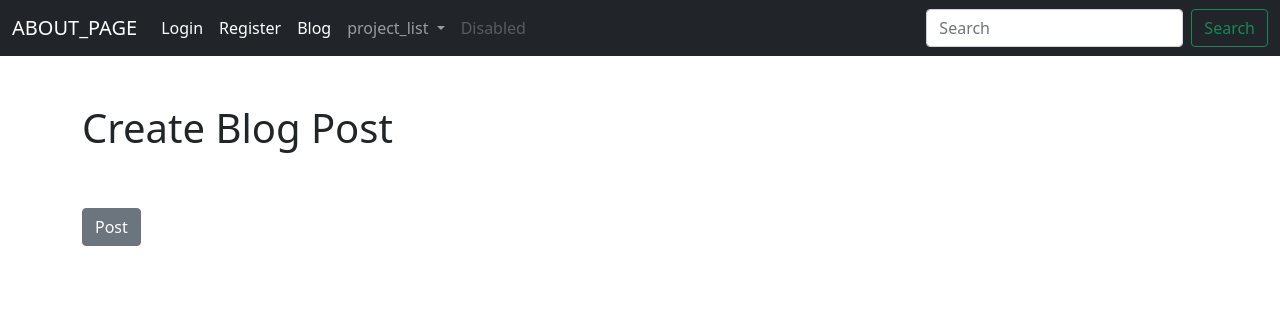
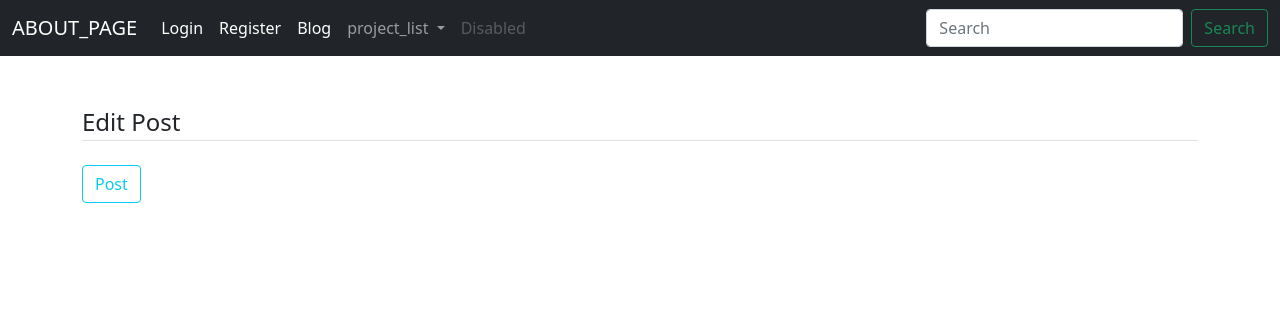
Before and after one commit to Dslate88/tf-aws-django-website, a Django app: template base/blog/templates/blog/post_form.html in a window 1280 px wide. Shown: the top 316 px of the page. Run offline with Django 4.2, Linux system fonts and the light colour scheme; the template is opened without the code that fills it, so the values that code supplies are empty; some libraries are stand-ins or nearby versions.

Commit message:
improved post_form.html via form-group logic

```diff
--- a/base/blog/templates/blog/post_form.html
+++ b/base/blog/templates/blog/post_form.html
@@ -1,16 +1,20 @@
 {% extends "base.html" %}
+
+{% load crispy_forms_tags %}
 
 {% block content %}
 
-    <h1>Create Blog Post</h1>
-
-    <br/><br/>
-
-    <div class="mb-3">
+    <div class="content-section">
         <form method="POST">
             {% csrf_token %}
-            {{ form.as_p }}
-            <button class="btn btn-secondary">Post</button>
-        </div>
+            <fieldset class="form-group">
+                <legend class="border-bottom mb-4">Edit Post</legend>
+                {{ form|crispy }}
+            </fieldset>
+            <div class="form-group">
+                <button class="btn btn-outline-info" type="submit">Post</button>
+            </div>
+        </form>
+    </div>
 
 {% endblock %}
```
